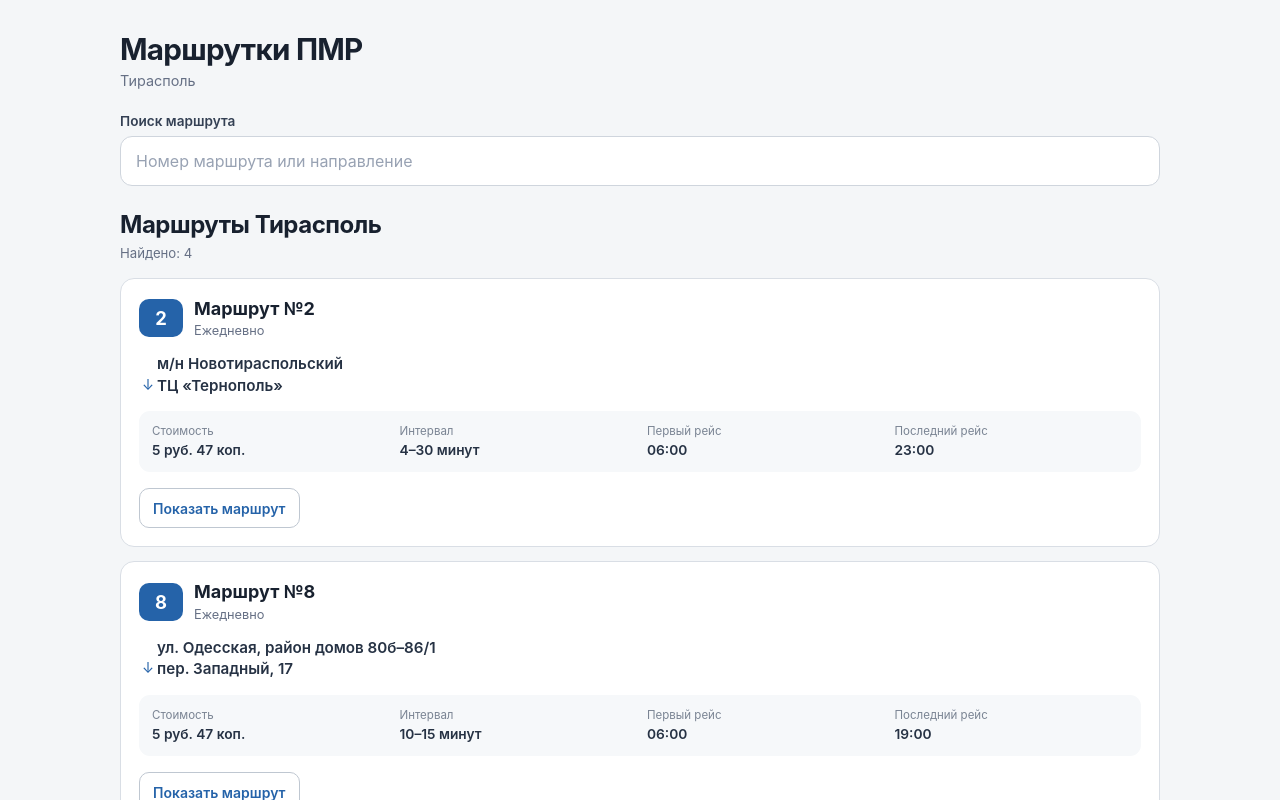
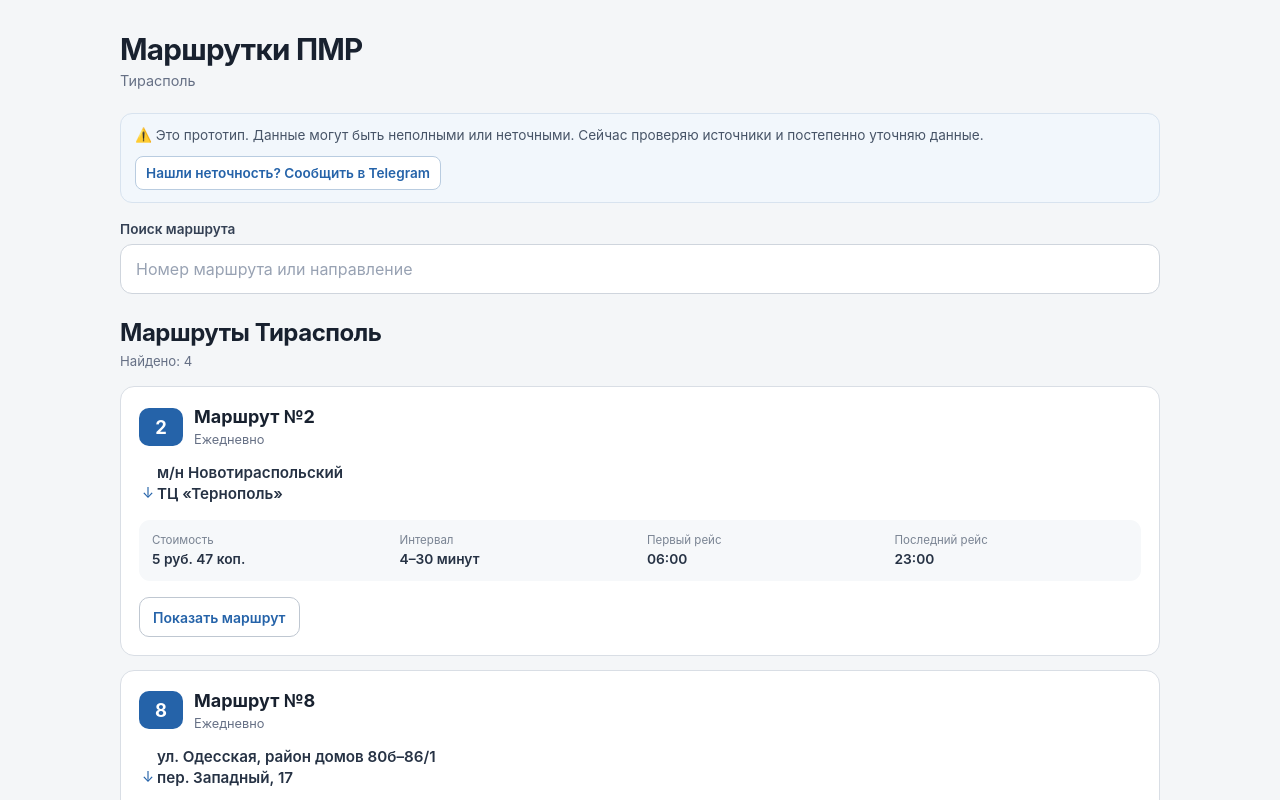
Before and after one commit to Fizalion/pmr-routes, a React (Vite) app: page / in a window 1280 px wide. Shown: the top 800 px of the page. Built offline with nearby package versions, Linux system fonts and the light colour scheme.

Commit message:
Add prototype notice banner

```diff
--- a/src/App.css
+++ b/src/App.css
@@ -29,6 +29,48 @@
   color: #667085;
   font-size: 0.9rem;
   line-height: 1.4;
+}
+
+.prototype-notice {
+  width: min(100%, 1040px);
+  margin-bottom: 18px;
+  padding: 12px 14px;
+  border: 1px solid #d8e3ef;
+  border-radius: 12px;
+  background-color: #f2f7fc;
+}
+
+.prototype-notice p {
+  margin: 0 0 11px;
+  color: #475467;
+  font-size: 0.85rem;
+  line-height: 1.45;
+}
+
+.prototype-notice a {
+  display: inline-flex;
+  align-items: center;
+  min-height: 34px;
+  padding: 6px 10px;
+  border: 1px solid #b9cce0;
+  border-radius: 8px;
+  color: #2563a9;
+  background-color: #ffffff;
+  font-size: 0.85rem;
+  font-weight: 600;
+  text-decoration: none;
+}
+
+.prototype-notice a:hover {
+  border-color: #8ca8c9;
+  color: #194f89;
+  background-color: #f8fbfe;
+}
+
+.prototype-notice a:focus-visible {
+  border-radius: 3px;
+  outline: 3px solid rgba(37, 99, 169, 0.2);
+  outline-offset: 2px;
 }
 
 .search-label {
--- a/src/App.tsx
+++ b/src/App.tsx
@@ -1,5 +1,5 @@
+import { Analytics } from "@vercel/analytics/react";
 import { useState } from "react";
-import { Analytics } from "@vercel/analytics/react";
 import "./App.css";
 import RouteList from "./components/RouteList/RouteList";
 import transportJson from "./data/transport.json";
@@ -32,6 +32,20 @@ function App() {
         <p>{currentCity?.name ?? "Неизвестный город"}</p>
       </header>
 
+      <aside className="prototype-notice">
+        <p>
+          ⚠️ Это прототип. Данные могут быть неполными или неточными. Сейчас
+          проверяю источники и постепенно уточняю данные.
+        </p>
+        <a
+          href="https://t.me/fizaliondev/118"
+          target="_blank"
+          rel="noopener noreferrer"
+        >
+          Нашли неточность? Сообщить в Telegram
+        </a>
+      </aside>
+
       <label className="search-label" htmlFor="search-input">
         Поиск маршрута
       </label>
```
